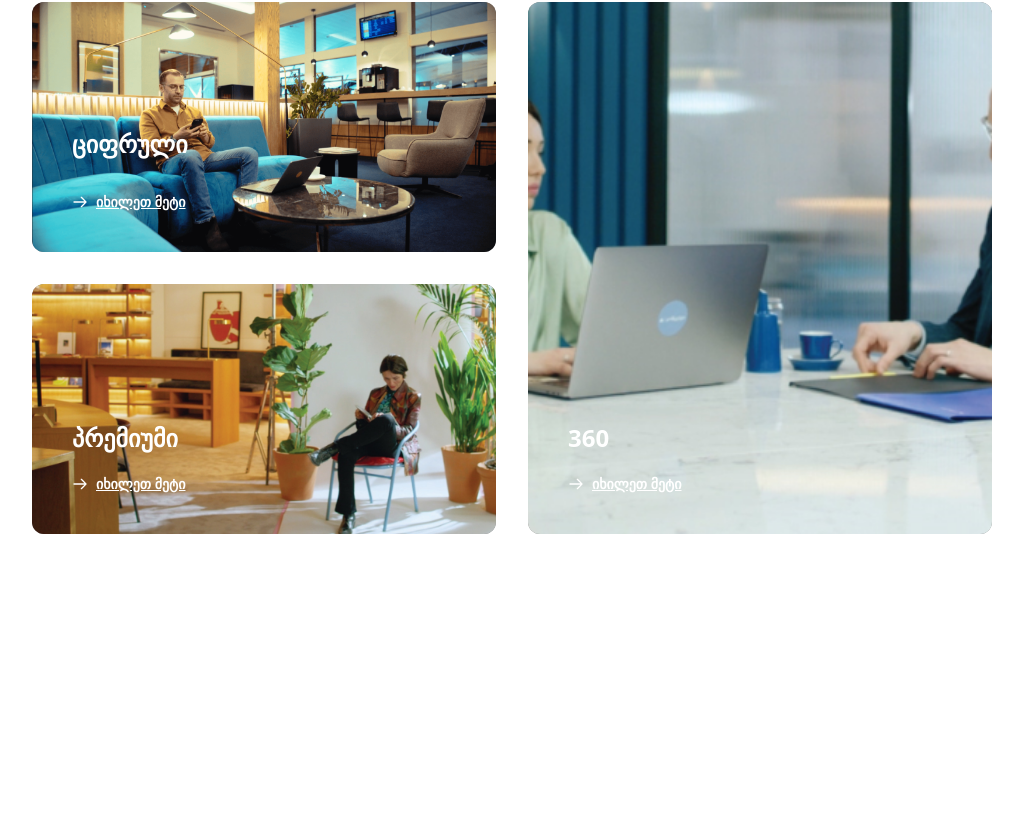
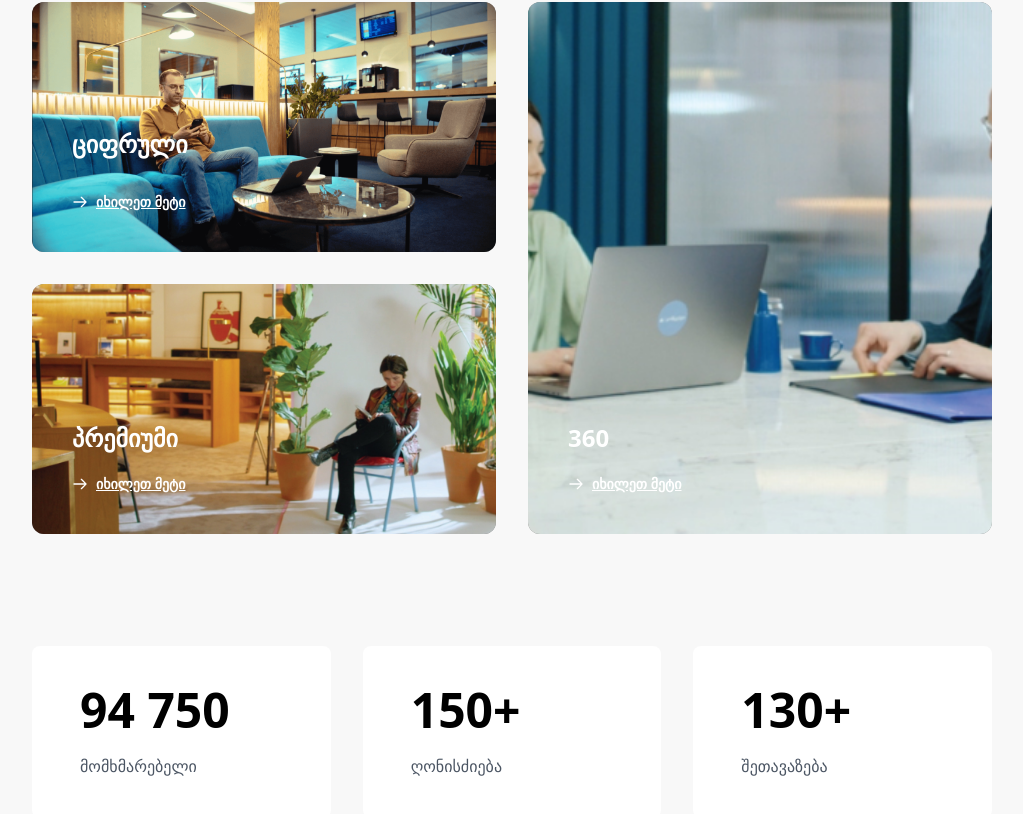
Before and after one commit to KiwiScreams/TBC-Academy, a React (Vite) app: page / in a window 1280 px wide. Shown: the part 946-1760 px from the top of the page, without its empty margins (128-1151 px from the left). Before the commit the page ends 1592 px from the top, so only its background shows below. Built offline with nearby package versions, Linux system fonts and the light colour scheme.

Commit message:
numbers of events component

```diff
--- /dev/null
+++ b/src/components/home/event-numbers/EventNumbers.jsx
@@ -0,0 +1,21 @@
+function EventNumbers() {
+    return (
+        <>
+        <section className="flex w-full gap-8 mb-28">
+            <div className="flex flex-col gap-5 bg-white px-12 py-10 w-1/3 rounded-lg">
+                <h1 className="text-5xl font-bold">94 750</h1>
+                <p className="text-base font-medium text-gray-600">მომხმარებელი</p>
+            </div>
+            <div className="flex flex-col gap-5 bg-white px-12 py-10 w-1/3 rounded-lg">
+                <h1 className="text-5xl font-bold">150+</h1>
+                <p className="text-base font-medium text-gray-600">ღონისძიება</p>
+            </div>
+            <div className="flex flex-col gap-5 bg-white px-12 py-10 w-1/3 rounded-lg">
+                <h1 className="text-5xl font-bold">130+</h1>
+                <p className="text-base font-medium text-gray-600">შეთავაზება</p>
+            </div>
+        </section>
+        </>
+    )
+}
+export default EventNumbers
--- a/src/index.css
+++ b/src/index.css
@@ -17,14 +17,9 @@ html
   scroll-behavior: smooth;
   scroll-padding-top: 50px;
 }
-:root
+body
 {
-  --white-clr: #fff;
-  --black-clr: #000;
-  --dark-grey-clr: #4f4f4f;
-  --blue-clr: #182cc0;
-  --font-weight-400: 400;
-  --font-weight-700: 700;
+  background-color: #f8f8f8;
 }
 ::-webkit-scrollbar
 {
--- a/src/pages/home/Home.jsx
+++ b/src/pages/home/Home.jsx
@@ -1,4 +1,5 @@
 import ConceptPanel from "../../components/home/concept/Concept"
+import EventNumbers from "../../components/home/event-numbers/EventNumbers"
 import Select from "../../components/home/select-a-set/Select"
 import NavPoint from "../../components/nav-point/NavPoint"
 
@@ -11,6 +12,7 @@ function Home() {
                 <h1 className="text-4xl font-medium mb-32">გამოიწერეთ თიბისი კონცეპტის ნაკრები და ისარგებლეთ როგორც საბანკო, ისე არასაბანკო უპირატესობებით.</h1>
                 <NavPoint />
                 <Select />
+                <EventNumbers />
             </main>
         </>
     )
```
